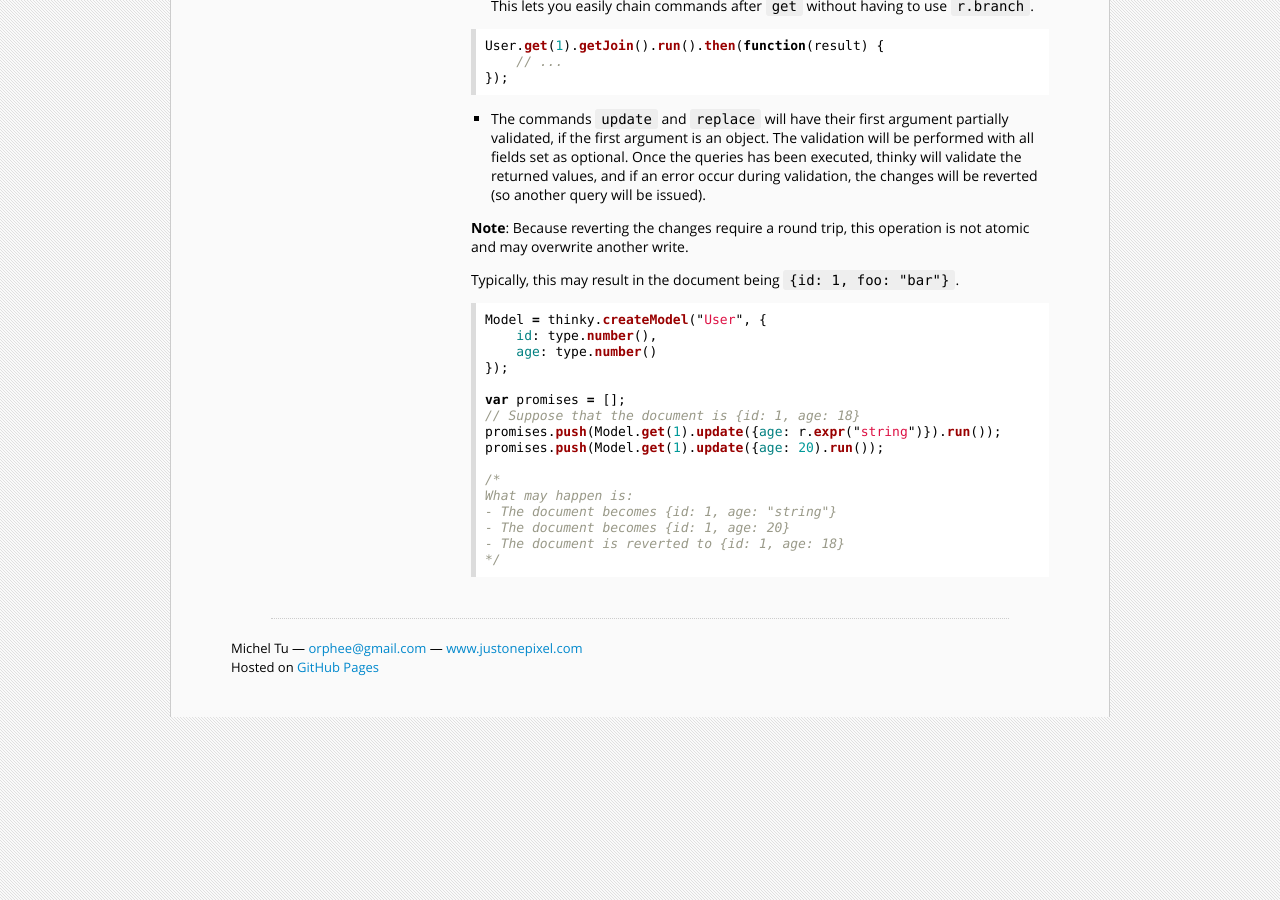
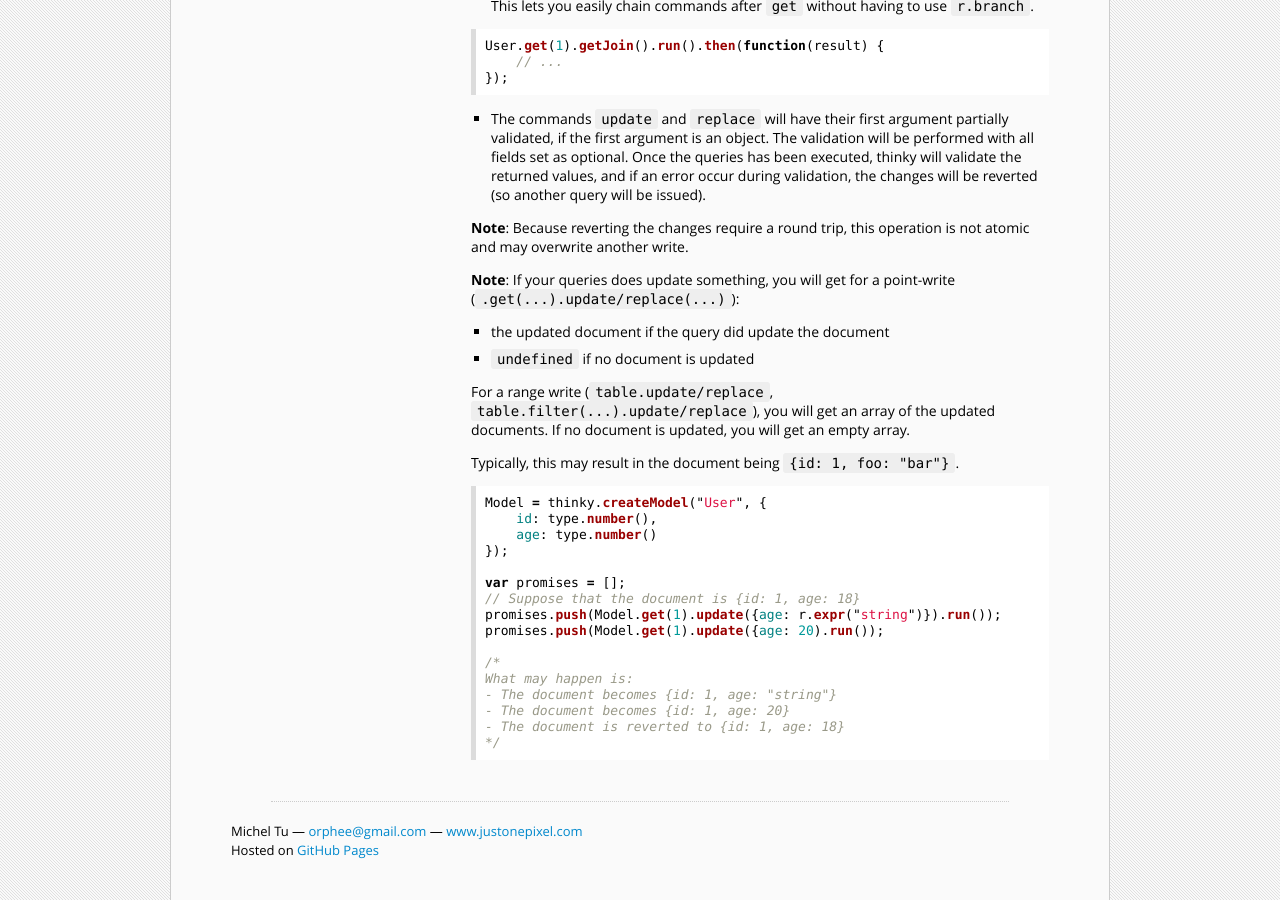
Before and after one commit to neumino/thinky, a Jekyll site: the page built from documentation/api/query.md, in a window 1280 px wide and 900 px high, scrolled down 5664 px. Built offline with Jekyll 4.4.1, drawn with Linux system fonts in a browser that asks for light colours; Markdown is read by kramdown in place of the engine named in the settings.

Commit message:
Docs for 2.0.1

````diff
--- a/documentation/api/query.md
+++ b/documentation/api/query.md
@@ -382,6 +382,15 @@ error occur during validation, the changes will be reverted (so another query wi
 __Note__: Because reverting the changes require a round trip, this operation
 is not atomic and may overwrite another write.
 
+__Note__: If your queries does update something, you will get for a point-write (`.get(...).update/replace(...)`):
+- the updated document  if the query did update the document
+- `undefined` if no document is updated
+
+For a range write (`table.update/replace`, `table.filter(...).update/replace`), you will get an array of the
+updated documents. If no document is updated, you will get an empty array.
+
+
+
 Typically, this may result in the document being `{id: 1, foo: "bar"}`.
 
 ```js
````
